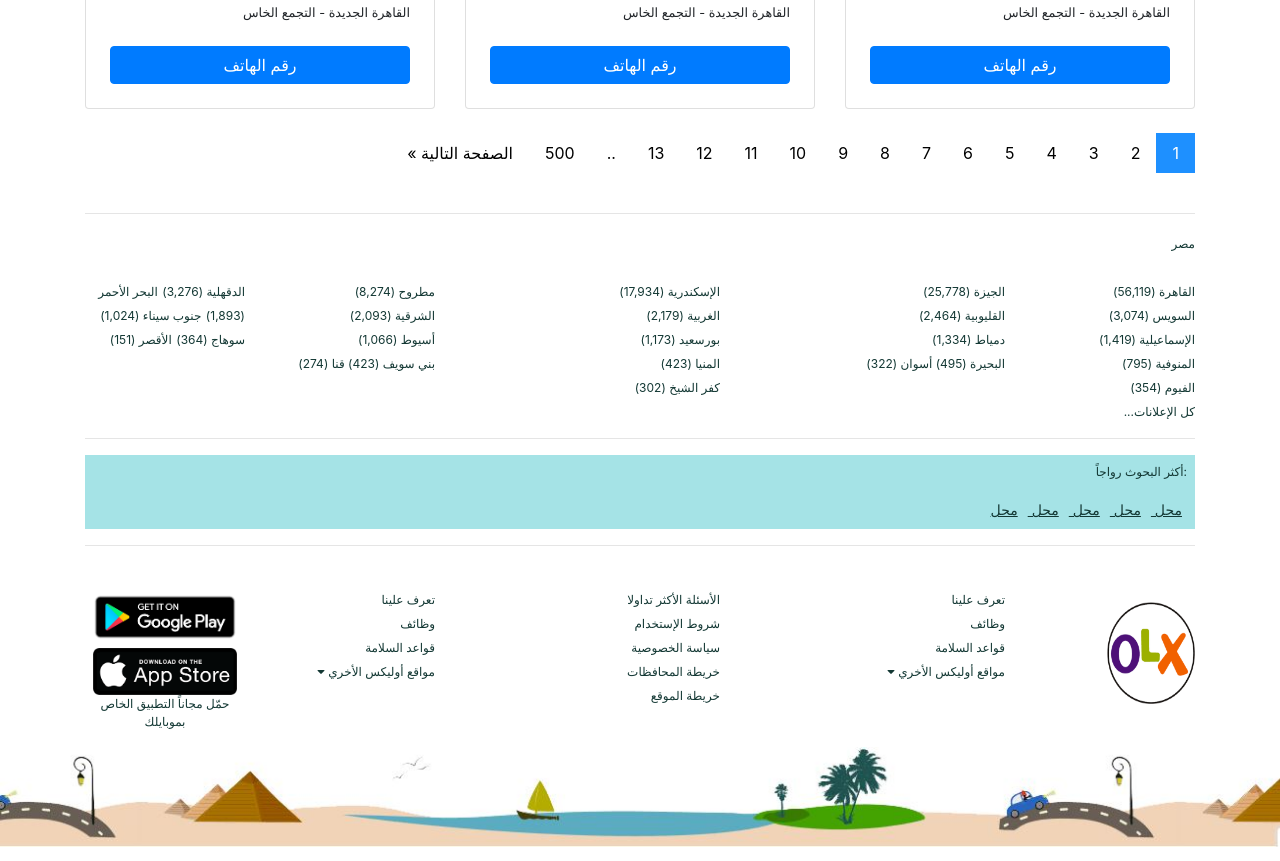
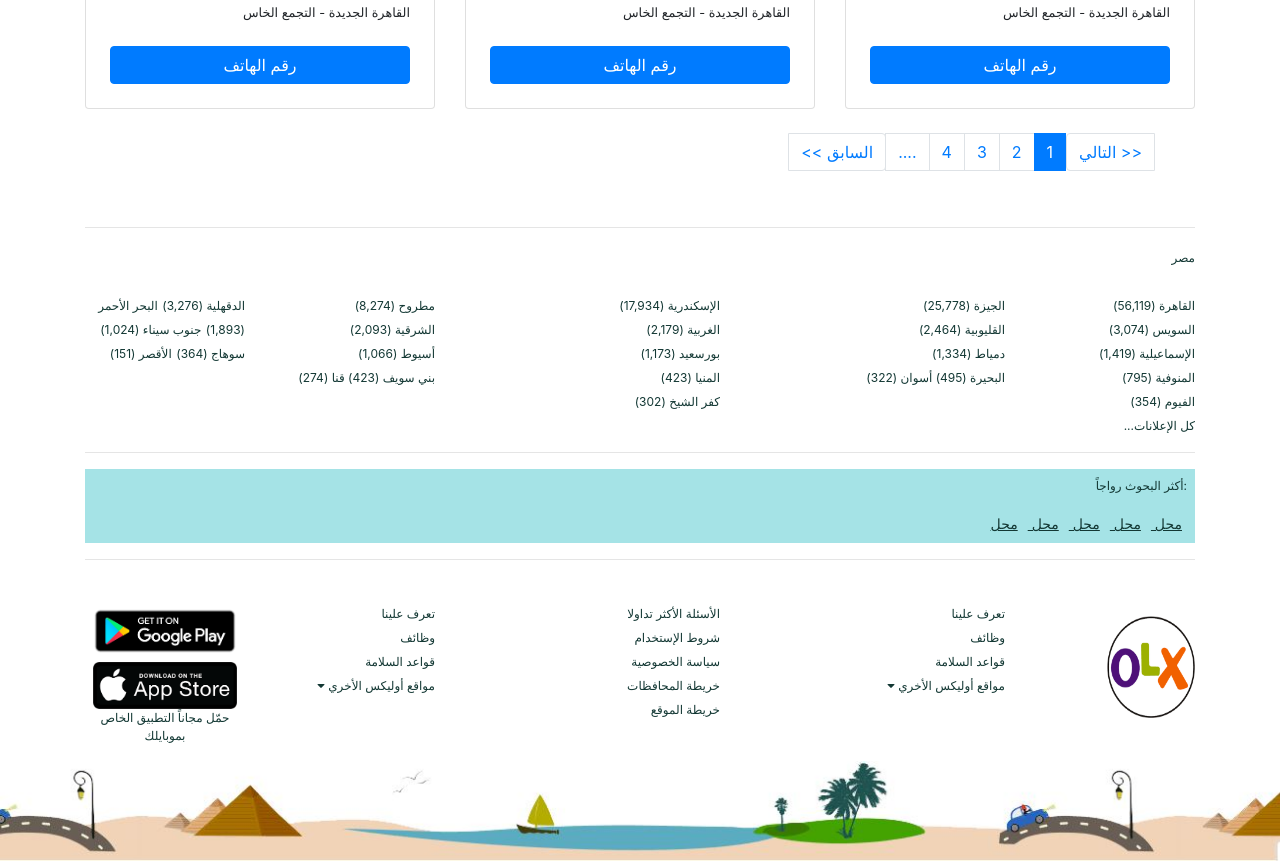
Before and after one commit to benessaessa/olx, a plain HTML site: page index.html in a window 1280 px wide. Shown: the part 1116-1977 px from the top of the page. Drawn offline with nearby package versions, Linux system fonts and the light colour scheme.

Commit message:
olx design

```diff
--- a/css/style.css
+++ b/css/style.css
@@ -8,6 +8,14 @@ body {
 .navbar,.navbar-nav{
     margin: 0;
     padding: 0;
+}
+.navbar-dark .navbar-toggler{
+    border: 3px solid rgb(0, 255, 34);
+    margin-right: 5px;
+}
+.navbar-dark .navbar-toggler-icon{
+    background-color: red;
+    padding: 2px;
 }
 .navbar-collapse{
     text-align: center;
@@ -66,21 +74,7 @@ body {
       margin-top: 0px;
     }
   }
-  /* ------------------------- pagination ------------------ */
-  .pagination a {
-    color: black;
-    float: left;
-    padding: 8px 16px;
-    text-decoration: none;
-    transition: background-color .3s;
-  }
 
-  .pagination a.active {
-    background-color: dodgerblue;
-    color: white;
-  }
-
-  .pagination a:hover:not(.active) {background-color: #ddd;}
   /* ------------------------------ Footer --------------- */
   .foot a,p{
       font-size: 12px;
--- a/index.html
+++ b/index.html
@@ -13,7 +13,7 @@
     <nav class="navbar navbar-expand-lg navbar-dark bg-primary fixed-top">
       <a class="navbar-brand ml-5" href="#"><img src="images/OLX.png" href="#"></a>
       <button class="navbar-toggler" type="button" data-toggle="collapse" data-target="#navbarSupportedContent" aria-controls="navbarSupportedContent" aria-expanded="false" aria-label="Toggle navigation">
-        <span class="navbar-toggler-icon"></span>
+        <span><i class="fa fa-grip-lines fa-2x" style="color: rgb(4, 252, 78)"></i></span>
       </button>
 
       <div class="collapse navbar-collapse" id="navbarSupportedContent">
@@ -243,24 +243,16 @@
 
       </div><br>
       <!-- -------- Pagination ------------ -->
-        <div class="pagination" dir="rtl">
-          <a href="#" class="active">1</a>
-          <a href="#">2</a>
-          <a href="#">3</a>
-          <a href="#">4</a>
-          <a href="#">5</a>
-          <a href="#">6</a>
-          <a href="#">7</a>
-          <a href="#">8</a>
-          <a href="#">9</a>
-          <a href="#">10</a>
-          <a href="#">11</a>
-          <a href="#">12</a>
-          <a href="#">13</a>
-          <a href="#">..</a>
-          <a href="#">500</a>
-          <a href="#"> الصفحة التالية &raquo;</a>
-        </div><br><hr>
+      <ul class="pagination" dir="rtl">
+        <li class="page-item"><a class="page-link" href="#"> << التالي</a></li>
+        <li class="page-item active"><a class="page-link" href="#">1</a></li>
+        <li class="page-item "><a class="page-link" href="#">2</a></li>
+        <li class="page-item"><a class="page-link" href="#">3</a></li>
+        <li class="page-item"><a class="page-link" href="#">4</a></li>
+        <li class="page-item"><a class="page-link" href="#">....</a></li>
+        <li class="page-item"><a class="page-link" href="#"> السابق >> </a></li>
+      </ul>
+      <br><hr>
       </div>
     </div>
 
```
Also changed, not shown: announcement.html (+32 -2 lines), images/vela.jpg (added), images/vela2.jpg (added).
